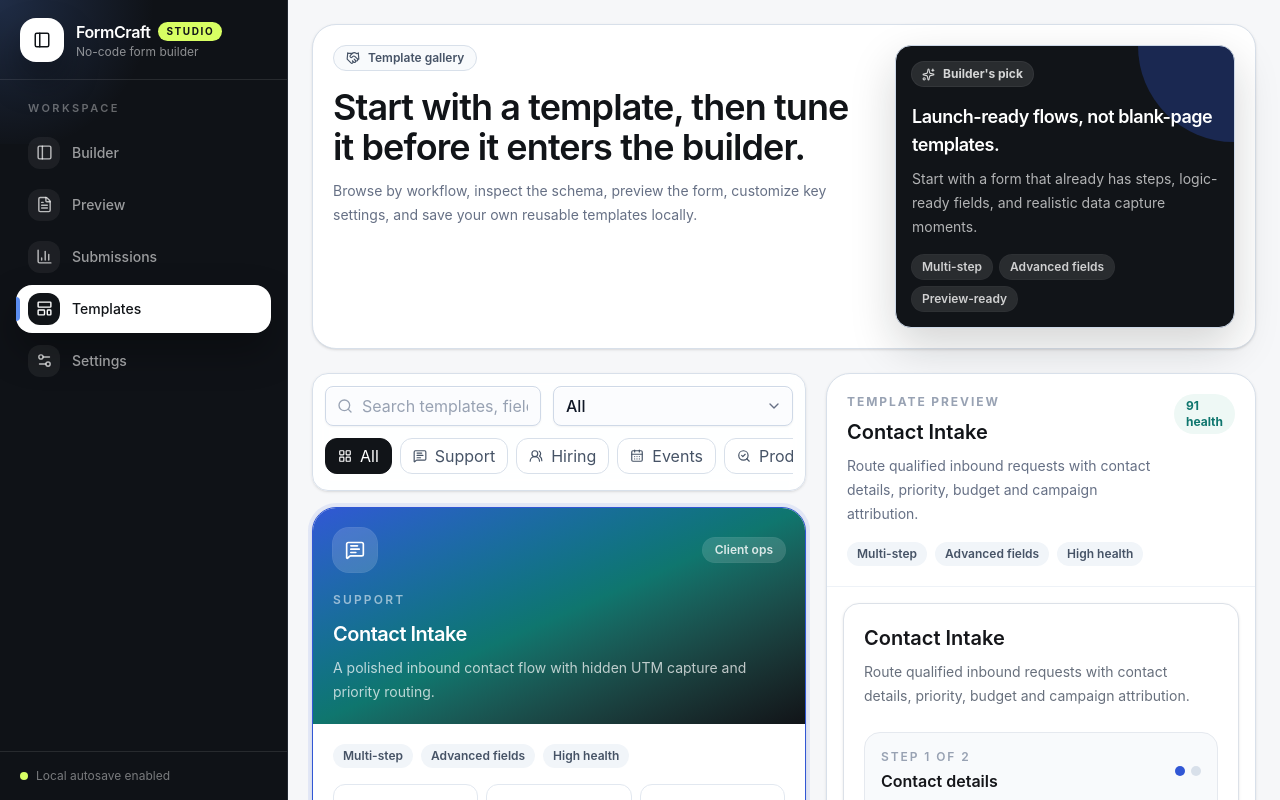
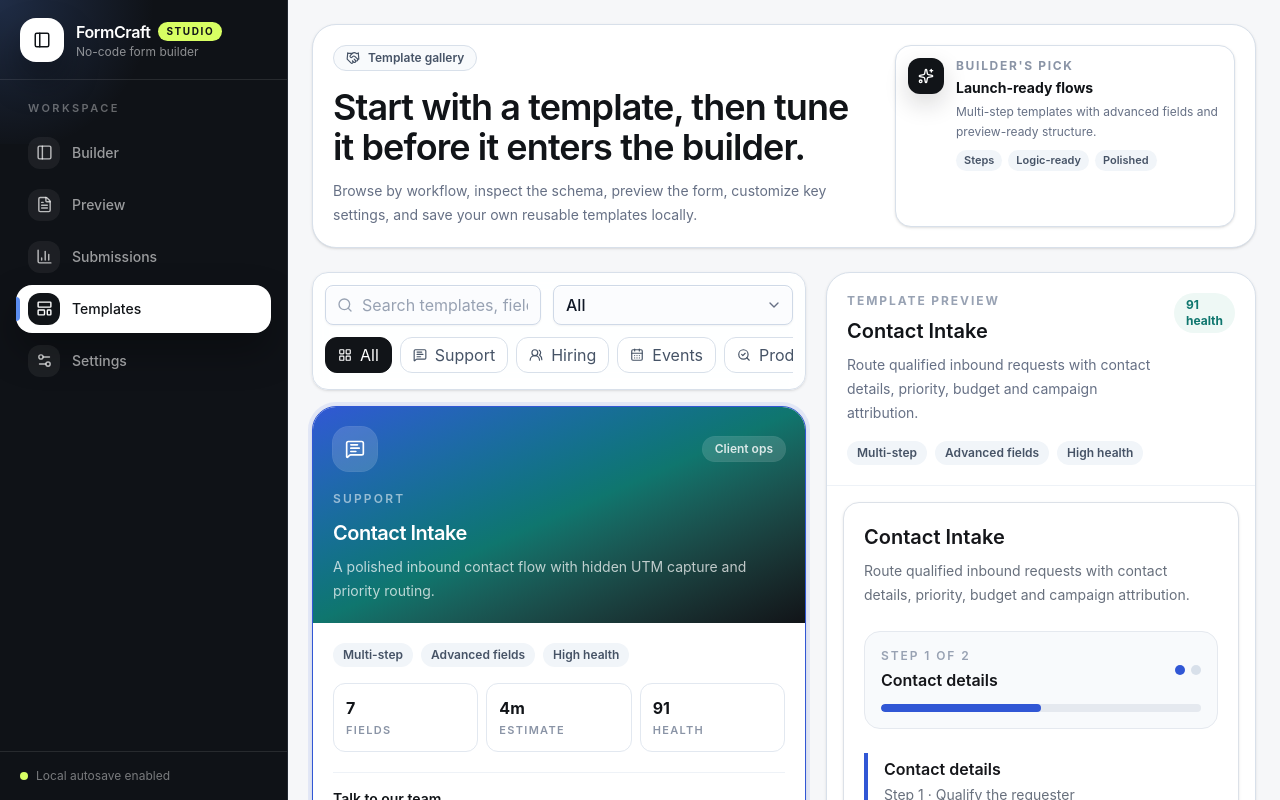
Before and after one commit to OmKhandale05/formcraft, a Next.js app: page /templates in a window 1280 px wide. Shown: the top 800 px of the page. Built offline with nearby package versions, Linux system fonts and the light colour scheme.

Commit message:
style(templates): compact starter pick card

```diff
--- a/src/app/templates/page.tsx
+++ b/src/app/templates/page.tsx
@@ -284,23 +284,22 @@
                 Browse by workflow, inspect the schema, preview the form, customize key settings, and save your own reusable templates locally.
               </p>
             </div>
-            <div className="relative overflow-hidden rounded-2xl border border-[#cdd8e7] bg-[#111418] p-4 text-white shadow-[0_18px_45px_rgba(17,20,24,0.18)]">
-              <div className="absolute right-0 top-0 h-24 w-24 rounded-bl-full bg-[#3157d5]/30" />
-              <div className="relative">
-                <p className="inline-flex items-center gap-2 rounded-full bg-white/10 px-2.5 py-1 text-xs font-bold text-white/80 ring-1 ring-white/15">
-                  <Sparkles size={13} />
-                  Builder&apos;s pick
-                </p>
-                <h2 className="mt-4 text-lg font-semibold tracking-tight">Launch-ready flows, not blank-page templates.</h2>
-                <p className="mt-2 text-sm leading-6 text-white/68">
-                  Start with a form that already has steps, logic-ready fields, and realistic data capture moments.
-                </p>
-                <div className="mt-4 flex flex-wrap gap-2">
-                  {["Multi-step", "Advanced fields", "Preview-ready"].map((item) => (
-                    <span key={item} className="rounded-full bg-white/10 px-2.5 py-1 text-xs font-semibold text-white/78 ring-1 ring-white/12">
-                      {item}
-                    </span>
-                  ))}
+            <div className="rounded-2xl border border-[#d8e0ea] bg-white p-3 shadow-sm">
+              <div className="flex items-start gap-3">
+                <span className="flex h-9 w-9 shrink-0 items-center justify-center rounded-xl bg-[#111418] text-white shadow-[0_10px_24px_rgba(17,20,24,0.16)]">
+                  <Sparkles size={16} />
+                </span>
+                <div className="min-w-0">
+                  <p className="text-xs font-bold uppercase tracking-[0.14em] text-[#8a94a6]">Builder&apos;s pick</p>
+                  <h2 className="mt-1 text-sm font-bold leading-5 text-[#111418]">Launch-ready flows</h2>
+                  <p className="mt-1 text-xs leading-5 text-[#667085]">Multi-step templates with advanced fields and preview-ready structure.</p>
+                  <div className="mt-2 flex flex-wrap gap-1.5">
+                    {["Steps", "Logic-ready", "Polished"].map((item) => (
+                      <span key={item} className="rounded-full bg-[#f1f5f9] px-2 py-0.5 text-[11px] font-semibold text-[#465366]">
+                        {item}
+                      </span>
+                    ))}
+                  </div>
                 </div>
               </div>
             </div>
```
